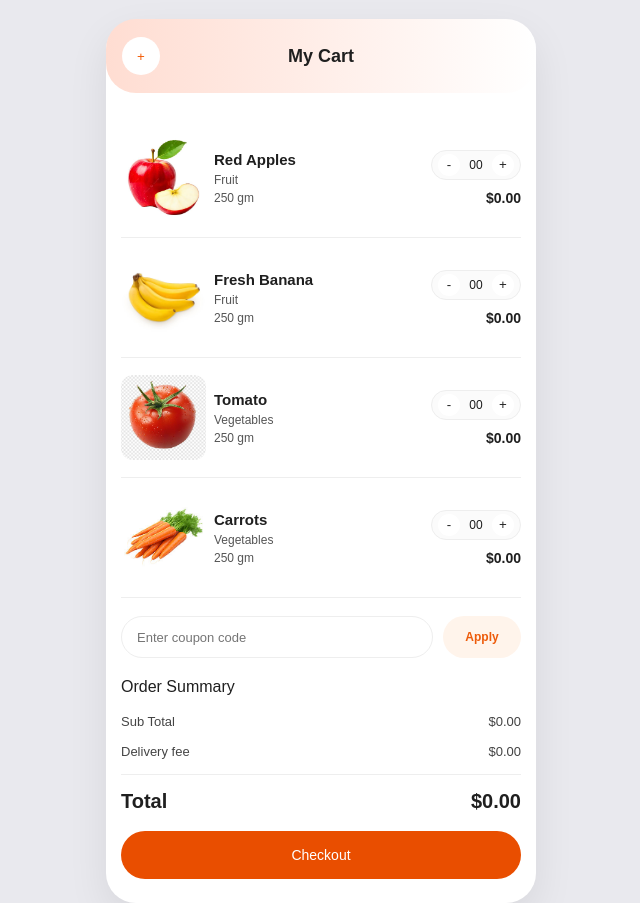
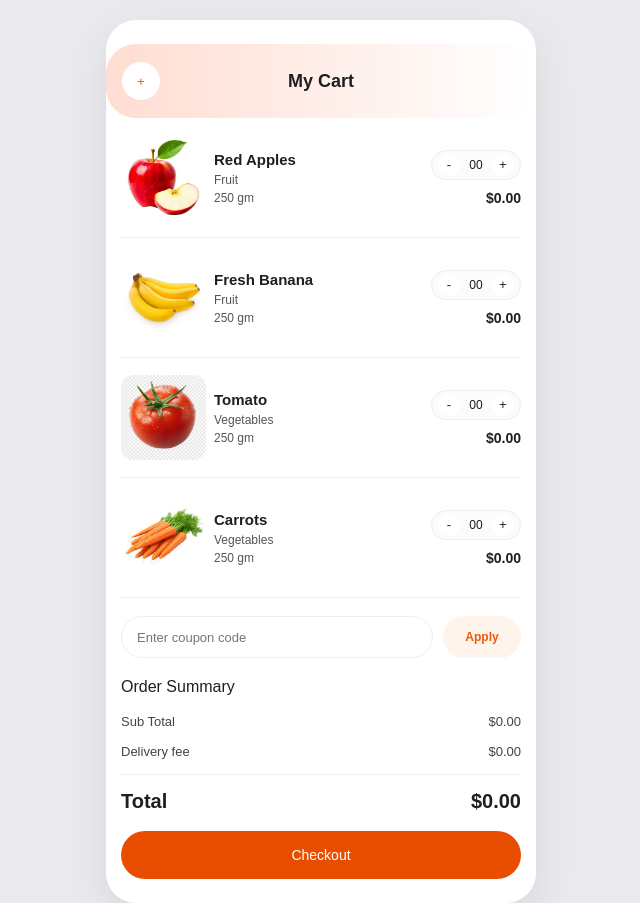
Before and after one commit to Creedbuilds/Mycart, a React (Vite) app: page / in a window 1280 px wide. Shown: the whole page, without its empty margins (319-959 px from the left). Built offline with nearby package versions, Linux system fonts and the light colour scheme.

Commit message:
Adjust margin in App.css for layout refinement

```diff
--- a/src/App.css
+++ b/src/App.css
@@ -42,7 +42,7 @@ button {
   display: grid;
   grid-template-columns: 40px 1fr 40px;
   align-items: center;
-  margin: -25px -15px 25px;
+  margin: 0px -15px 0px;
    background: linear-gradient(to right ,#ffddd2,white);
   padding: 18px 16px;
 
```
